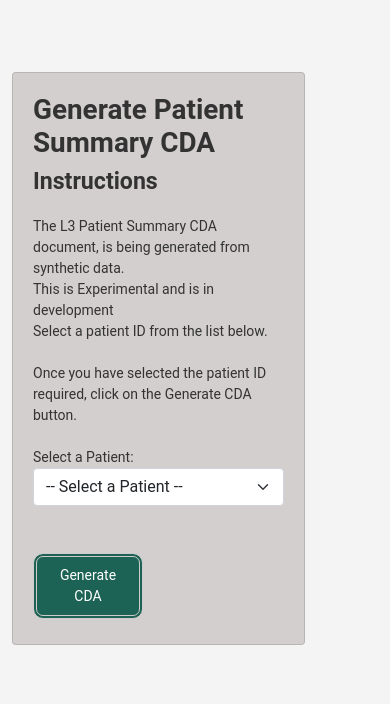
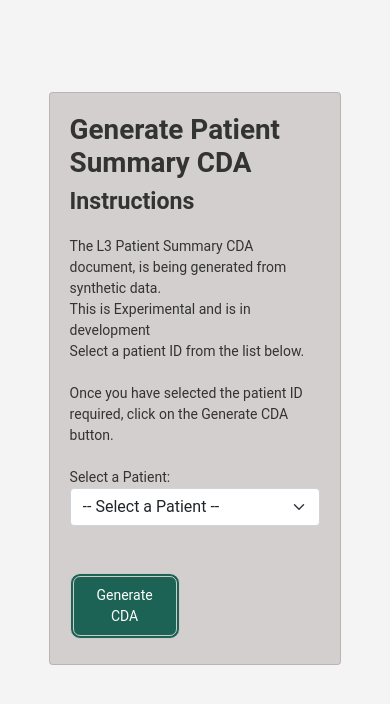
Before and after one commit to ddeveloper72/ps-cda-builder, a Flask app: template templates/index.html in a window 390 px wide. Shown: the part 44-748 px from the top of the page. Run offline with Flask 3, Linux system fonts and the light colour scheme; the template is opened without the code that fills it, so the values that code supplies are empty; parts of the project's set-up code (start-up, migrations or seed data) failed here and were passed over.

Commit message:
Refactor CSS styles: Improve responsiveness and layout

```diff
--- a/static/css/styles.css
+++ b/static/css/styles.css
@@ -37,6 +37,11 @@ p {
   margin-bottom: 0;
 }
 
+/* Layout styles */
+main {
+  margin-top: 4.5rem;
+}
+
 /* Media queries */
 @media (max-width: 768px) {
   body {
@@ -50,17 +55,26 @@ p {
   }
 }
 
-
-/* Layout styles */
-main {
-  margin-top: 4.5rem;
-}
-
 .container-fluid {
   display: flex;
   justify-content: center;
   margin-left: auto;
   margin-right: auto;
+}
+
+.intro-container {
+  display: flex;
+  flex-direction: column;
+  align-items: center;
+  justify-content: center;
+  width: 100%;
+  margin-top: 20px;
+}
+
+@media (min-width: 768px) {
+  .intro-container {
+    width: 60%;
+  }
 }
 
 .card {
@@ -73,7 +87,6 @@ main {
   padding: 20px;
   flex-direction: column;
 }
-
 
 .button,
 .button-link {
```
